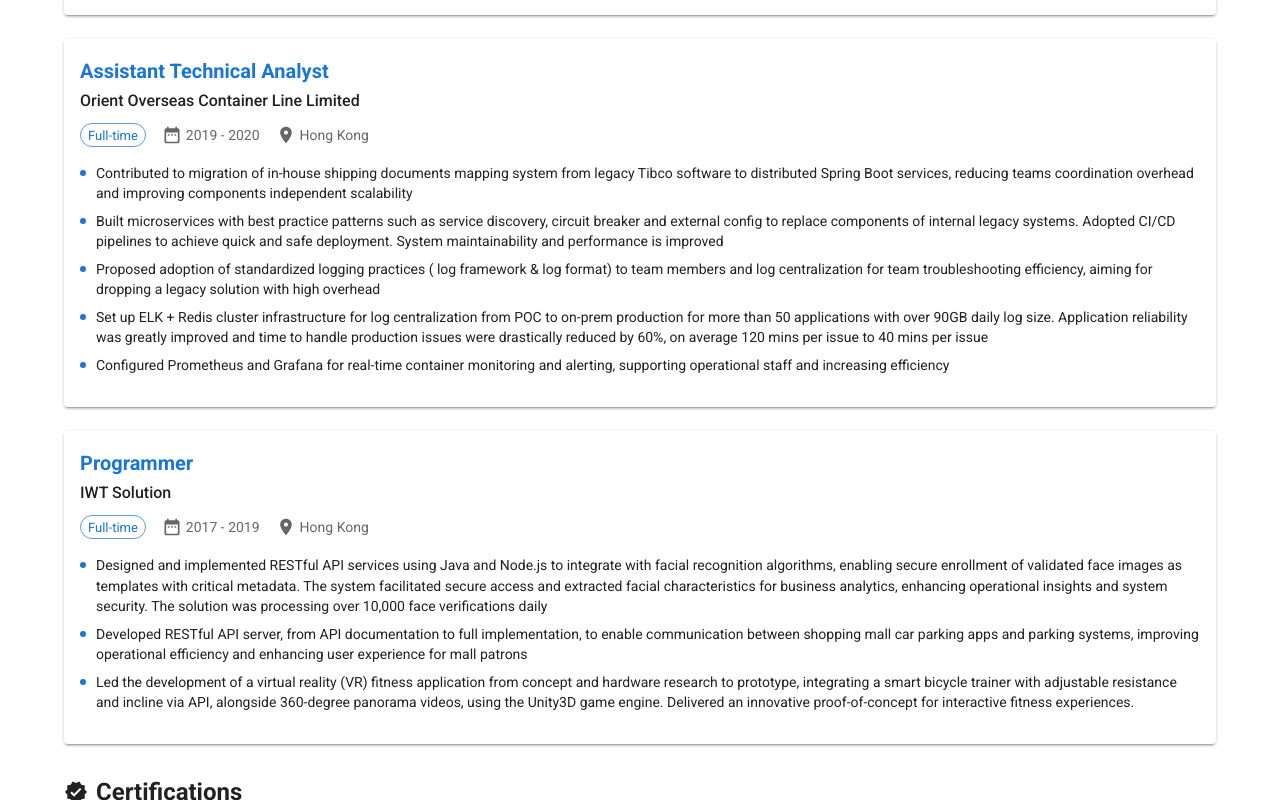
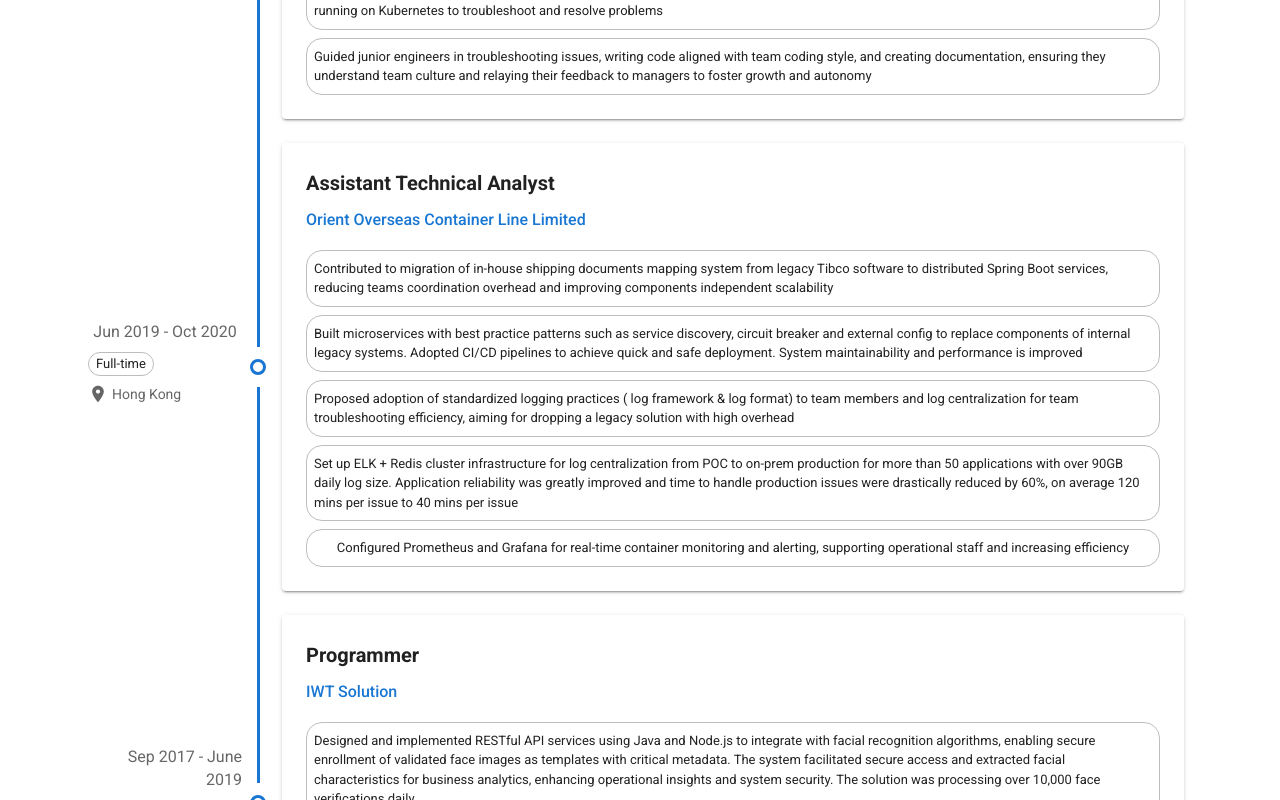
Before and after one commit to jkkcheung-dev/jkkcheung-dev.github.io, a React (Vite) app: page / in a window 1280 px wide. Shown: the part 1720-2520 px from the top of the page. Built offline with nearby package versions, Linux system fonts and the light colour scheme.

Commit message:
feat: use MUI timeline to show experience

```diff
--- a/package.json
+++ b/package.json
@@ -13,6 +13,7 @@
     "@emotion/react": "^11.14.0",
     "@emotion/styled": "^11.14.1",
     "@mui/icons-material": "^7.3.4",
+    "@mui/lab": "^7.0.1-beta.18",
     "@mui/material": "^7.3.4",
     "react": "^19.1.1",
     "react-dom": "^19.1.1"
--- a/src/components/Experience.tsx
+++ b/src/components/Experience.tsx
@@ -1,43 +1,68 @@
 // Experience.tsx
 
-import { Box, Typography, Card, CardContent, Chip, Stack } from '@mui/material';
+import { Box, Typography, Card, CardContent, Chip, Stack, useTheme, useMediaQuery, Paper } from '@mui/material';
 import { LocationOn, DateRange } from '@mui/icons-material';
+import {
+    Timeline,
+    TimelineItem,
+    TimelineSeparator,
+    TimelineConnector,
+    TimelineContent,
+    TimelineDot,
+    TimelineOppositeContent,
+} from '@mui/lab';
 import type { Experience as WorkExperience } from '@/types';
 
 type ExperienceProps = {
     experiences: WorkExperience[];
 };
 
-export const Experience = ({ experiences }: ExperienceProps) => (
+export const Experience = ({ experiences }: ExperienceProps) => {
+    const theme = useTheme();
+    const isMobile = useMediaQuery(theme.breakpoints.down('md'));
+    return (
         <Box sx={{ my: 4 }}>
-        <Typography variant="h5" fontWeight="bold" gutterBottom>
+            <Typography
+                variant="h5"
+                gutterBottom
+                sx={{ mb: 2, fontWeight: 600, textAlign: 'left' }}
+            >
                 Experience
             </Typography>
 
+            <Timeline position="right">
                 {experiences.map((exp, idx) => (
-            <Card key={idx} sx={{ mb: 3, boxShadow: 2 }}>
-                <CardContent>
-                    {/* Role Title */}
-                    <Typography variant="h6" fontWeight="bold" color="primary">
-                        {exp.role}
+                    <TimelineItem key={idx}>
+                        {/* Always render but hide below md screen size*/}
+                        <TimelineOppositeContent
+                            sx={{
+                                m: 'auto 0',
+                                py: '10px',
+                                px: 1,
+                                maxWidth: '170px',  // Limit maximum width
+                                ...(isMobile && { display: 'none' })
+                            }}
+                        >
+                            <Stack
+                                direction="column"
+                                spacing={1}
+                                sx={{ mt: 1, mb: 2 }}
+                            >
+
+                                <Typography
+                                    variant="body2"
+                                    color="text.secondary"
+                                    sx={{ display: 'flex', alignSelf: 'center', gap: 0.5, fontSize: '1rem' }}
+                                >
+                                    {/* <DateRange fontSize="small" /> */}
+                                    {exp.period}
                                 </Typography>
 
-                    {/* Company Name */}
-                    <Typography variant="subtitle1" fontWeight="medium">
-                        {exp.company}
-                    </Typography>
-
-                    {/* Meta Information: Type, Period, Location */}
-                    <Stack
-                        direction={{ xs: 'column', sm: 'row' }}
-                        spacing={{ xs: 0.5, sm: 2 }}
-                        sx={{ mt: 1, mb: 2 }}
-                    >
                                 <Chip
                                     label={exp.employmentType}
                                     size="small"
-                            color="primary"
                                     variant="outlined"
+                                    sx={{ alignSelf: 'flex-start' }}
                                 />
 
                                 <Typography
@@ -45,9 +70,88 @@
                                     color="text.secondary"
                                     sx={{ display: 'flex', alignItems: 'center', gap: 0.5 }}
                                 >
-                            <DateRange fontSize="small" />
+                                    <LocationOn fontSize="small" />
+                                    {exp.location}
+                                </Typography>
+                            </Stack>
+                        </TimelineOppositeContent>
+
+
+                        <TimelineSeparator>
+                            <TimelineConnector sx={{ bgcolor: 'primary.main', width: 3 }} />
+                            <TimelineDot
+                                variant="outlined"
+                                sx={{
+                                    borderWidth: 3,
+                                    borderColor: 'primary.main',
+                                    bgcolor: 'background.paper',
+                                    width: 16,
+                                    height: 16,
+                                    my: 1.5,
+                                }}
+                            />
+                            <TimelineConnector sx={{ bgcolor: 'primary.main', width: 3 }} />
+                        </TimelineSeparator>
+
+                        <TimelineContent sx={{ py: '12px', px: 2 }}>
+                            <Paper
+                                elevation={2}
+                                sx={{
+                                    p: 3,
+                                    backgroundColor: 'background.paper',
+                                    transition: 'all 0.3s ease-in-out',
+                                    '&:hover': {
+                                        elevation: 6,
+                                        transform: 'translateY(-4px)',
+                                        boxShadow: theme.shadows[8],
+                                    },
+                                }}
+                            >
+                                {/* Role Title */}
+                                <Typography
+                                    variant="h6"
+                                    component="h3"
+                                    fontWeight={600}
+                                    gutterBottom
+                                >
+                                    {exp.role}
+                                </Typography>
+
+                                {/* Company Name */}
+                                <Typography
+                                    variant="subtitle1"
+                                    color="primary.main"
+                                    fontWeight={500}
+                                    gutterBottom
+                                >
+                                    {exp.company}
+                                </Typography>
+
+                                {/* Always render but hide when above md screen size*/}
+                                <Stack
+                                    direction="column"
+                                    spacing={1}
+                                    sx={{
+                                        mt: 1, mb: 2,
+                                        ...(!isMobile && { display: 'none' })
+                                    }}
+                                >
+
+                                    <Typography
+                                        variant="body2"
+                                        color="text.secondary"
+                                        sx={{ display: 'flex', alignItems: 'center', gap: 0.5 }}
+                                    >
+                                        {/* <DateRange fontSize="small" /> */}
                                         {exp.period}
                                     </Typography>
+
+                                    <Chip
+                                        label={exp.employmentType}
+                                        size="small"
+                                        variant="outlined"
+                                        sx={{ alignSelf: 'flex-start' }}
+                                    />
 
                                     <Typography
                                         variant="body2"
@@ -61,30 +165,31 @@
 
                                 {/* Highlights/Responsibilities */}
                                 <Box sx={{ mt: 2 }}>
+                                    <Stack spacing={1}>
                                         {exp.highlights.map((highlight, i) => (
-                            <Typography
+                                            <Chip
                                                 key={i}
-                                variant="body2"
-                                sx={{ mb: 1, pl: 2, position: 'relative' }}
-                            >
-                                <Box
-                                    component="span"
+                                                label={highlight}
+                                                size="small"
+                                                variant="outlined"
                                                 sx={{
-                                        position: 'absolute',
-                                        left: 0,
-                                        top: '0.5em',
-                                        width: 6,
-                                        height: 6,
-                                        bgcolor: 'primary.main',
-                                        borderRadius: '50%'
+                                                    height: 'auto',
+                                                    py: 1,
+                                                    '& .MuiChip-label': {
+                                                        display: 'block',
+                                                        whiteSpace: 'normal',
+                                                        textAlign: 'left',
+                                                    },
                                                 }}
                                             />
-                                {highlight}
-                            </Typography>
                                         ))}
+                                    </Stack>
                                 </Box>
-                </CardContent>
-            </Card>
+                            </Paper>
+                        </TimelineContent>
+                    </TimelineItem>
                 ))}
+            </Timeline>
         </Box>
     );
+};
--- a/src/data/resume-en.ts
+++ b/src/data/resume-en.ts
@@ -19,7 +19,7 @@
             company: "Government Public Dental Service",
             role: "Analyst Programmer",
             employmentType: "Secondment Contract",
-            period: "2021 - Present",
+            period: "May 2021 - Present",
             location: "Hong Kong",
             highlights: [
                 "Developed and managed 3 out of 11 modules of critical patient record management system, supporting various patient records management and reports generation of about 6000 public dental service staff. Built the frontend using ReactJS and distributed backend with Spring boot Java, leveraging Redis caching and AWS services to enhance user experience",
@@ -33,7 +33,7 @@
             company: "Orient Overseas Container Line Limited",
             role: "Assistant Technical Analyst",
             employmentType: "Full-time",
-            period: "2019 - 2020",
+            period: "Jun 2019 - Oct 2020",
             location: "Hong Kong",
             highlights: [
                 "Contributed to migration of in-house shipping documents mapping system from legacy Tibco software to distributed Spring Boot services, reducing teams coordination overhead and improving components independent scalability",
@@ -47,7 +47,7 @@
             company: "IWT Solution",
             role: "Programmer",
             employmentType: "Full-time",
-            period: "2017 - 2019",
+            period: "Sep 2017 - June 2019",
             location: "Hong Kong",
             highlights: [
                 "Designed and implemented RESTful API services using Java and Node.js to integrate with facial recognition algorithms, enabling secure enrollment of validated face images as templates with critical metadata. The system facilitated secure access and extracted facial characteristics for business analytics, enhancing operational insights and system security. The solution was processing over 10,000 face verifications daily",
--- a/src/data/resume-jp.ts
+++ b/src/data/resume-jp.ts
@@ -19,7 +19,7 @@
             company: "政府公共の歯科サービス",
             role: "Analyst Programmer",
             employmentType: "派遣社員",
-            period: "2021 - 現在",
+            period: "May 2021 - 現在",
             location: "香港",
             highlights: [
                 "約6000名の公的歯科サービス職員が利用する患者記録管理システム（全11モジュール）のうち、3つのモジュール開発に従事しました。主にReactJSによるフロントエンド開発、及びSpring Boot (Java)を用いたバックエンド開発を担当し、RedisやAWSのサービス活用を通じて、ユーザーエクスペリエンスの向上に貢献しました",
@@ -33,7 +33,7 @@
             company: "Orient Overseas Container Line Limited",
             role: "Assistant Technical Analyst",
             employmentType: "正社員",
-            period: "2019 - 2020",
+            period: "Jun 2019 - Oct 2020",
             location: "香港",
             highlights: [
                 "社内船積み書類マッピングシステムのレガシーなTibcoソフトウェアから、Spring Bootによる分散サービスへの移行プロジェクトに参画しました。この移行により、チーム間の連携コストの削減や、コンポーネントの独立したスケーラビリティ向上に貢献しました",
@@ -47,7 +47,7 @@
             company: "IWT Solution",
             role: "Programmer",
             employmentType: "正社員",
-            period: "2017 - 2019",
+            period: "Sep 2017 - June 2019",
             location: "香港",
             highlights: [
                 "JavaおよびNode.jsを使用し、顔認証アルゴリズムと連携するRESTful APIサービスの設計・実装に携わりました。顔画像をメタデータと共に安全に登録するテンプレート機能を開発し、セキュアなアクセスとビジネス分析のための顔特徴データ抽出を実現しました。このシステムは1日に1万件以上の顔認証を処理し、オペレーションの高度化とセキュリティ強化に貢献しました",
```
Also changed, not shown: public/site.webmanifest (added), 1 other file (tests, documents, lock files or other folders). Lines whose indentation alone changed are shown as unchanged.
